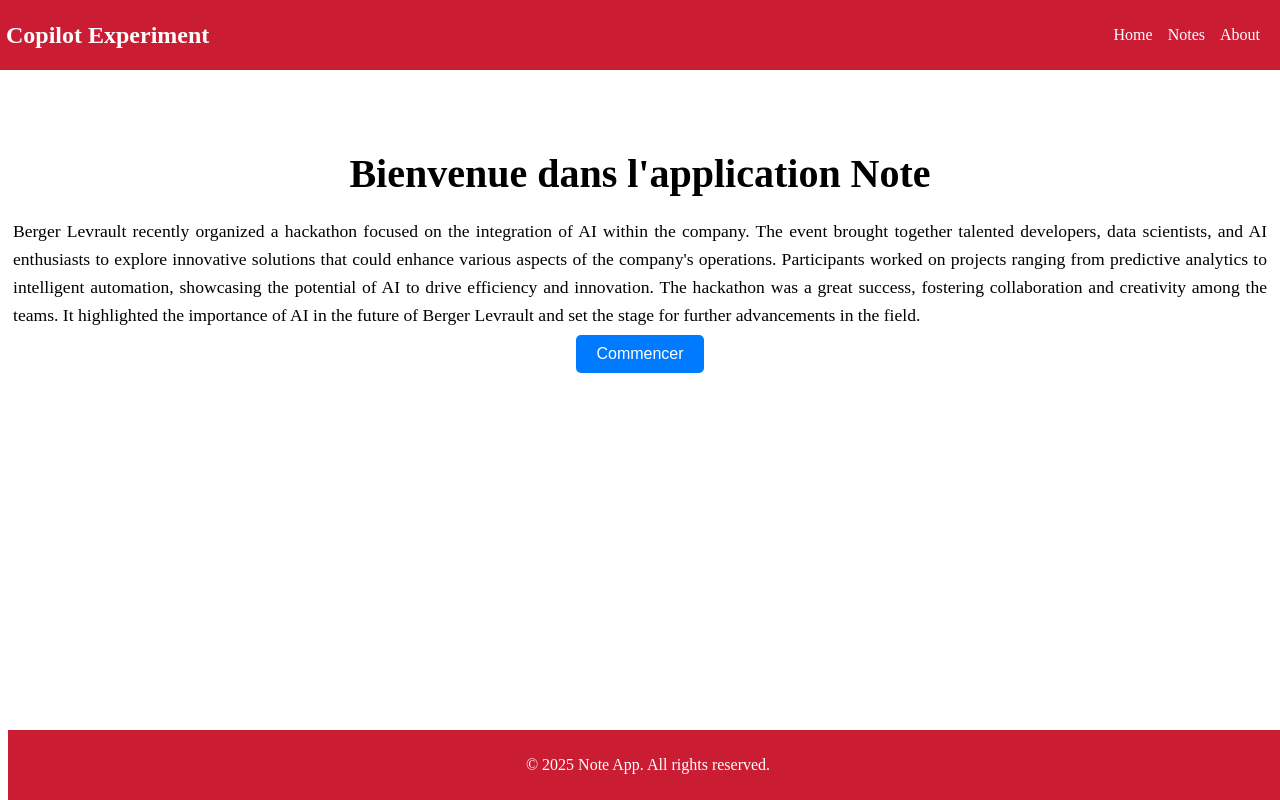
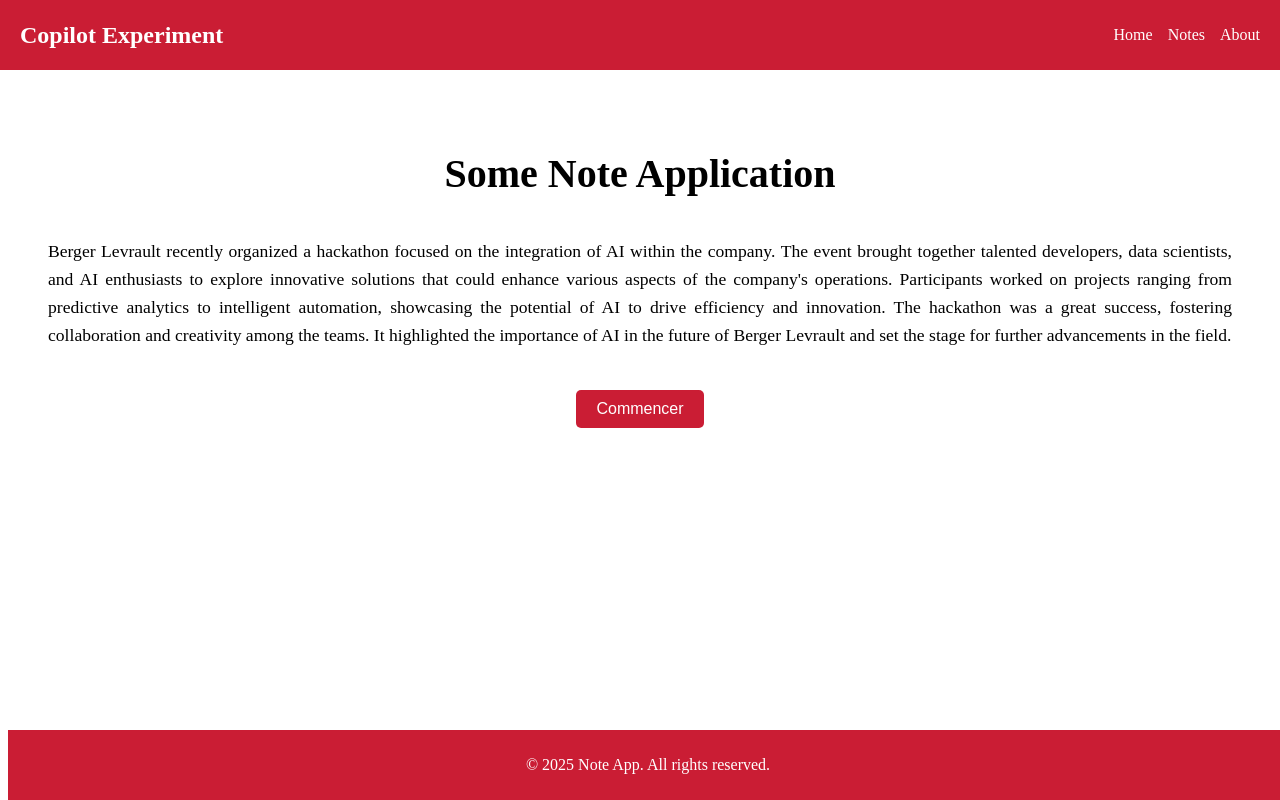
Before and after one commit to oussamaRhBL/copilotFun, an Angular app: page /home in a window 1280 px wide. Built offline with nearby package versions, Linux system fonts and the light colour scheme.

Commit message:
fixing UI bugs , all is ok

```diff
--- a/src/app/pages/home/home.component.css
+++ b/src/app/pages/home/home.component.css
@@ -17,7 +17,7 @@
 .navbar-brand {
   font-size: 1.5em;
   font-weight: bold;
-  margin-left: 26px;
+  margin-left: 40px;
 }
 
 .navbar-nav {
@@ -50,7 +50,7 @@
   line-height: 1.6;
   margin-bottom: 30px;
   text-align: justify;
-  margin: 5px;
+  margin: 40px;
 }
 .landing-page h1 {
   font-size: 2.5em;
@@ -66,7 +66,7 @@
   padding: 10px 20px;
   font-size: 1em;
   cursor: pointer;
-  background-color: #007bff;
+  background-color:rgb(202, 29, 52);
   color: white;
   border: none;
   border-radius: 5px;
--- a/src/app/pages/home/home.component.html
+++ b/src/app/pages/home/home.component.html
@@ -8,7 +8,7 @@
 </nav>
 
 <div class="landing-page">
-  <h1>Bienvenue dans l'application Note</h1>
+  <h1>Some Note Application</h1>
    <p class="hackathon-description">
     Berger Levrault recently organized a hackathon focused on the integration of AI within the company.
     The event brought together talented developers, data scientists, and AI enthusiasts to explore innovative
```
